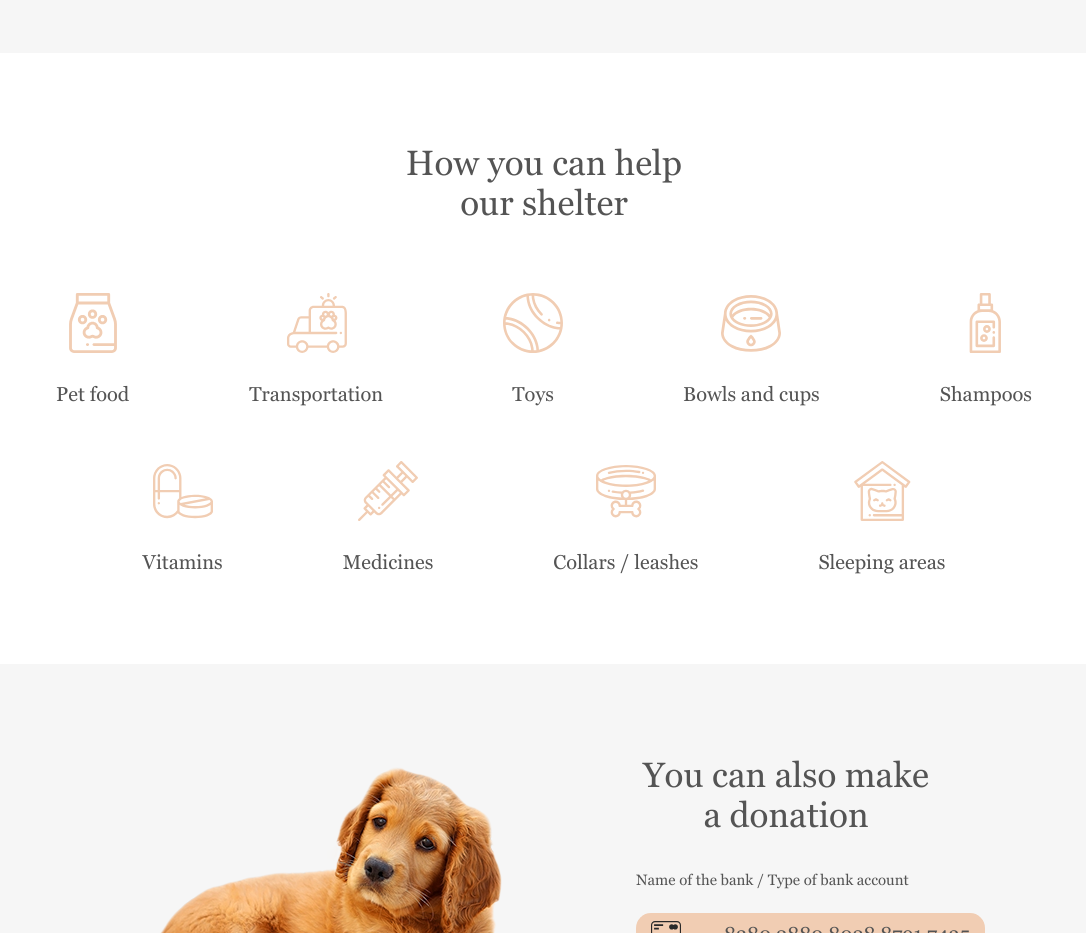
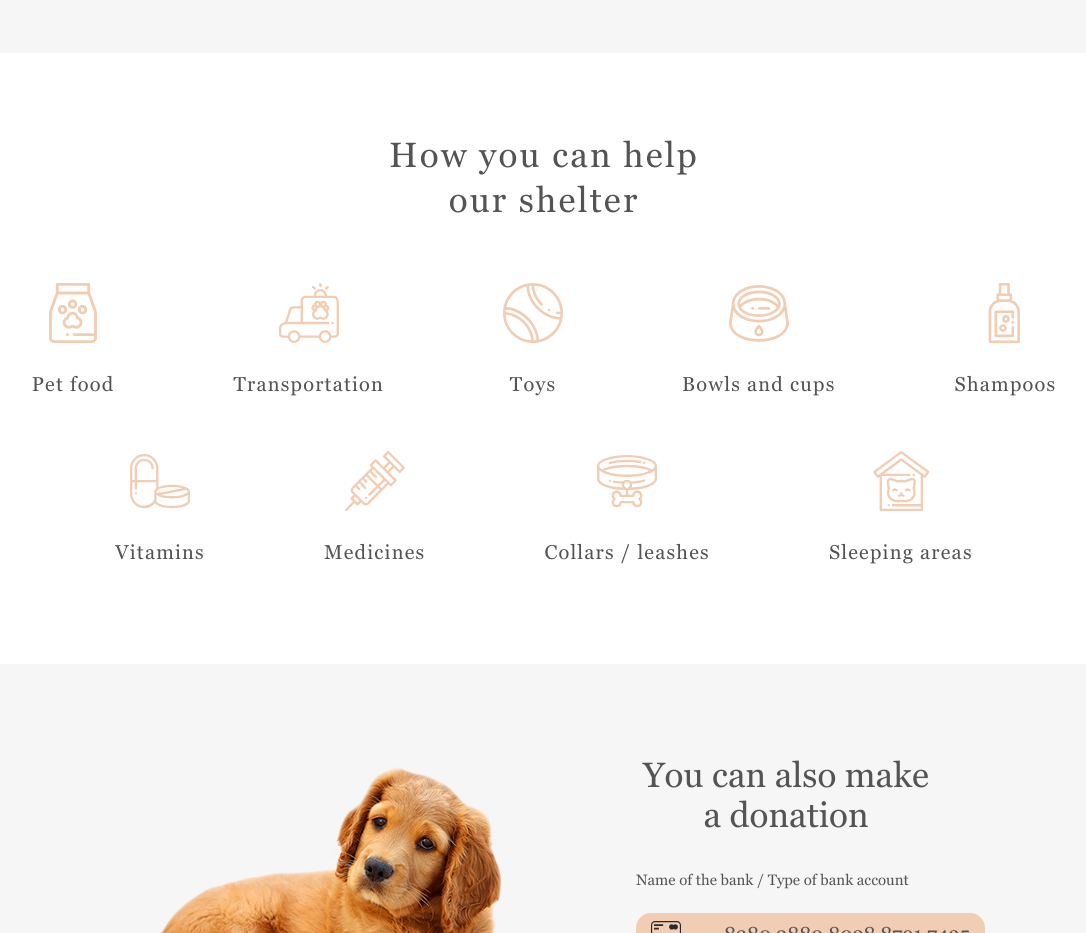
Before and after one commit to avvvr/JS2020Q3, a plain HTML site: page shelter/pages/main/index.html in a window 1280 px wide. Shown: the part 2320-3253 px from the top of the page, without its empty margins (96-1182 px from the left). Drawn offline with Linux system fonts and the light colour scheme.

Commit message:
fix: change margins of help section

```diff
--- a/shelter/pages/main/main.css
+++ b/shelter/pages/main/main.css
@@ -868,10 +868,12 @@ footer {
 }
 
 .help-header {
-  width: 308px;
+  width: 310px;
   height: 90px;
   font-family: Georgia, "Times New Roman", Times, serif;
   font-size: 35px;
+  line-height: 130%;
+  letter-spacing: 0.06em;
   color: #545454;
   text-align: center;
   vertical-align: bottom;
@@ -881,11 +883,11 @@ footer {
   display: flex;
   justify-content: center;
   flex-wrap: wrap;
-  column-gap: 120px;
+  column-gap: 119px;
   row-gap: 55px;
   max-width: 1026px;
-  width: 100%;
   height: 281px;
+  margin-bottom: 21px;
 }
 .help-conent div {
   display: flex;
@@ -898,6 +900,8 @@ footer {
   justify-content: flex-end;
   font-family: Georgia, "Times New Roman", Times, serif;
   font-size: 20px;
+  line-height: 115%;
+  letter-spacing: 0.06em;
   color: #545454;
 }
 
```
Also changed, not shown: 2 other files.
